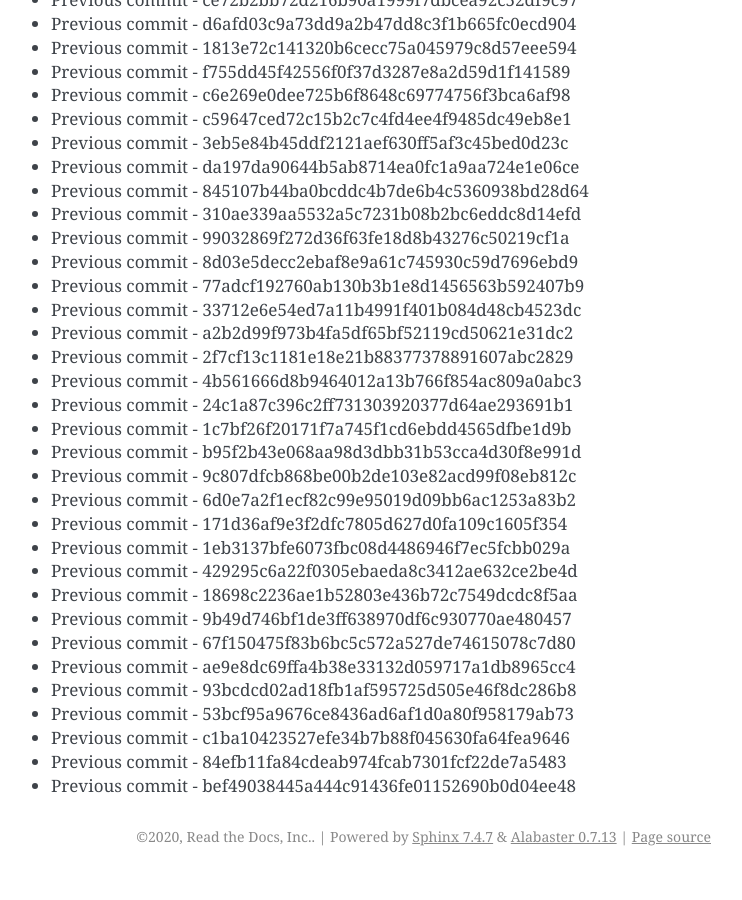
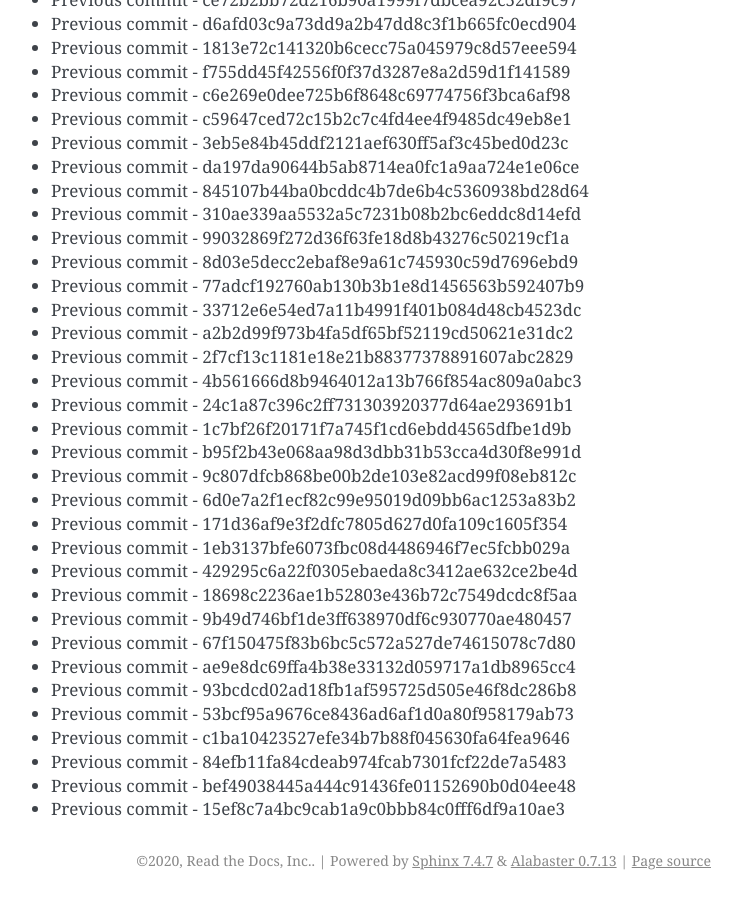
Before and after one commit to readthedocs/rtd-git-stresstest, a Sphinx documentation site: the page built from docs/updates.rst, in a window 1280 px wide and 900 px high, scrolled down 36303 px. Shown: the whole window, without its empty margins (399-1141 px from the left). Built offline with Sphinx 7.4.7, drawn with Linux system fonts in a browser that asks for light colours; before the commit the page ends 37179 px from its top, so only the background shows below that.

Commit message:
Generating commit from previous: 15ef8c7a4bc9cab1a9c0bbb84c0fff6df9a10ae3

```diff
--- a/docs/updates.rst
+++ b/docs/updates.rst
@@ -1557,3 +1557,4 @@ It can be tested for any performance characteristics.
 * Previous commit - c1ba10423527efe34b7b88f045630fa64fea9646
 * Previous commit - 84efb11fa84cdeab974fcab7301fcf22de7a5483
 * Previous commit - bef49038445a444c91436fe01152690b0d04ee48
+* Previous commit - 15ef8c7a4bc9cab1a9c0bbb84c0fff6df9a10ae3
```
